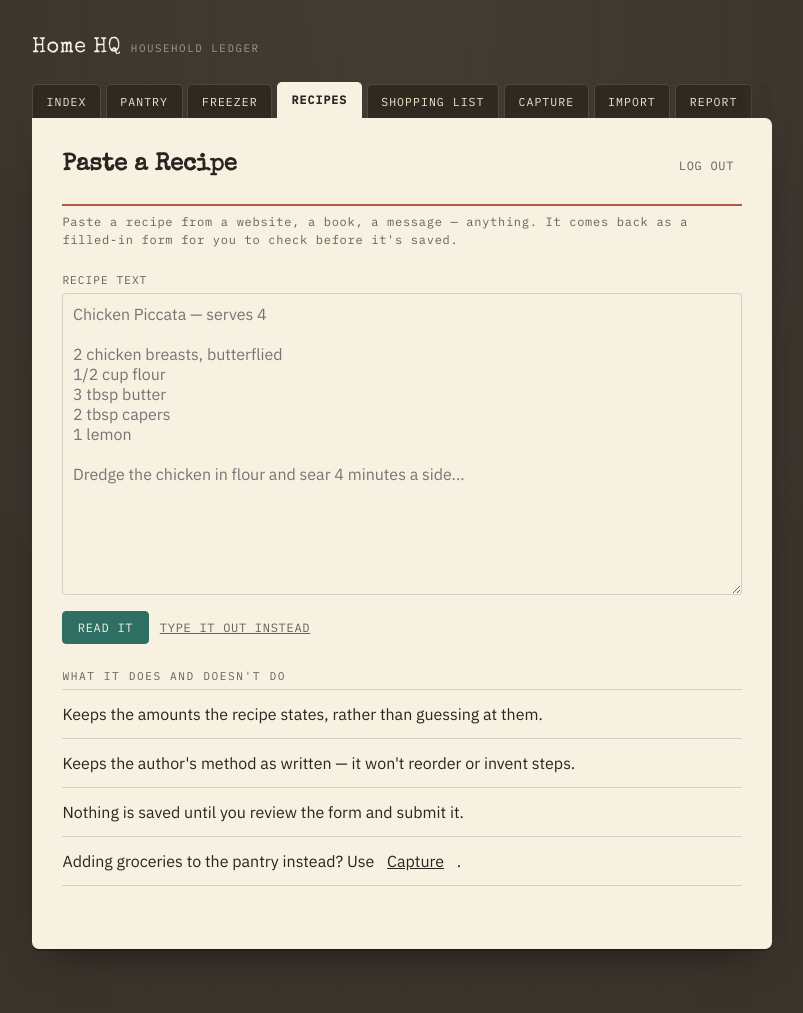
After one commit to sh7289/homehq, a Flask app: page /recipes/paste in a window 1280 px wide. The commit adds this page. Shown: the whole page, without its empty margins (238-1041 px from the left). Run offline with Flask 3, Linux system fonts and the light colour scheme; the visitor is signed in with stand-in values (Sample User, id 1).

Commit message:
Add a paste-a-recipe path, and stop Capture failing silently
Capture only understands groceries -- its prompt ignores anything that is not
food being added -- so pasting a recipe into it returned zero items and then
redirected to an empty review list. That looks exactly like the app doing
nothing. It now says what it did not find and points at the right tool.

The right tool did not exist, so this adds it. Paste a recipe from anywhere
and the new-recipe form comes back filled in: name, kind, serves, ingredients
with amounts, and the method as written. It deliberately hands off to the
existing form rather than writing a file, because the model will get some of
it wrong and correcting it before saving beats correcting it after.

Unlike the terse recipe-bank notes, pasted recipes state their amounts, so
this prompt keeps them rather than leaving quantities null. Names drop
preparation state -- "capers", not "capers, drained" -- since a name with prep
attached matches nothing in the pantry.

Co-Authored-By: Claude Sonnet 5 <noreply@anthropic.com>
Claude-Session: https://claude.ai/code/session_01FZf9QybzEbUSeaX7RjfYPB

```diff
--- a/ai_extract.py
+++ b/ai_extract.py
@@ -193,6 +193,41 @@ Notes from the cook:
 """
 
 
+_RECIPE_PROMPT = """Below is a recipe pasted from somewhere -- a website, a
+book, a message, or typed from memory. Pull it into structured form.
+
+Respond with ONLY a JSON object (no prose, no markdown fences):
+
+{{"kind": "recipe", "name": "Chicken Piccata", "recipe_kind": "meal",
+  "serves": 4,
+  "ingredients": [
+    {{"name": "chicken breasts", "quantity": 2, "unit": "count",
+     "fresh": true, "staple": false}}
+  ],
+  "method": "Dredge the chicken in flour and sear..."}}
+
+- "recipe_kind" is one of: meal, baked, sauce, side, breakfast.
+- "serves" is a number, or null if the text does not say.
+- Keep quantities as written. Unlike terse notes, a pasted recipe usually
+  states amounts -- record them. Use null only where the text gives none.
+- "fresh" is true for produce, dairy, fresh meat and fish, and fresh herbs.
+- "staple" is true for spices, dried herbs, oils, vinegars, flour and sugar.
+- An ingredient is not both fresh and staple.
+- Ingredient names go in lower case as you would write them on a shopping
+  list, except brand names and proper nouns.
+- Names carry no preparation or state: "capers", not "capers, drained";
+  "parsley", not "chopped parsley"; "chicken breasts", not "chicken breasts,
+  butterflied and pounded thin". Preparation belongs in the method, and a name
+  with it attached will not match anything in the pantry.
+- "method" is the cooking instructions as readable prose, with blank lines
+  between paragraphs. Keep the author's steps; do not invent or reorder them.
+- If the text is not a recipe at all, return an empty ingredients list.
+
+The pasted text:
+{text}
+"""
+
+
 class ExtractionError(Exception):
     pass
 
@@ -362,6 +397,54 @@ def parse_steps_response(response_text):
     return recipe_loader.normalize_steps(data.get("items"))
 
 
+_RECIPE_KINDS = ("meal", "baked", "sauce", "side", "breakfast")
+
+
+def parse_recipe_response(response_text):
+    """Parse a pasted-recipe reply into a dict ready to prefill the form."""
+    try:
+        data = json.loads(_strip_code_fence(response_text))
+    except (json.JSONDecodeError, TypeError) as exc:
+        raise ExtractionError(f"Model response was not valid JSON: {exc}") from exc
+
+    if not isinstance(data, dict):
+        raise ExtractionError("Response was not a recipe object")
+
+    ingredients = []
+    for raw in data.get("ingredients") or []:
+        try:
+            ingredients.append(recipe_loader.normalize_ingredient(raw))
+        except (ValueError, TypeError):
+            continue
+
+    kind = data.get("recipe_kind")
+    serves = data.get("serves")
+    return {
+        "name": (data.get("name") or "").strip(),
+        "kind": kind if kind in _RECIPE_KINDS else "meal",
+        "serves": serves if isinstance(serves, int) else None,
+        "ingredients": ingredients,
+        "method": (data.get("method") or "").strip(),
+    }
+
+
+def extract_recipe(text, api_key=None, model=None, client=None):
+    """Turn pasted recipe text into a structured recipe."""
+    client = _build_client(api_key, client)
+
+    message = client.messages.create(
+        model=model or DEFAULT_MODEL,
+        max_tokens=4096,
+        messages=[
+            {
+                "role": "user",
+                "content": [{"type": "text", "text": _RECIPE_PROMPT.format(text=text)}],
+            }
+        ],
+    )
+    return parse_recipe_response(message.content[0].text)
+
+
 def extract_steps(name, ingredients, notes, api_key=None, model=None, client=None):
     """Propose a cooking-step graph for a recipe."""
     client = _build_client(api_key, client)
--- a/app.py
+++ b/app.py
@@ -546,6 +546,67 @@ def create_app():
             active="recipes",
         )
 
+    @app.route("/recipes/paste", methods=["GET", "POST"])
+    @login_required
+    def recipe_paste():
+        """Paste a recipe from anywhere and get the new-recipe form prefilled.
+
+        Deliberately hands off to the existing form rather than writing a file:
+        the model will get some of it wrong, and correcting it before it is
+        saved is easier than correcting it afterwards.
+        """
+        if request.method != "POST":
+            return render_template("recipe_paste.html", error=None, text="", active="recipes")
+
+        text = request.form.get("text", "").strip()
+        if not text:
+            return render_template(
+                "recipe_paste.html",
+                error="Paste a recipe first.",
+                text="",
+                active="recipes",
+            )
+
+        try:
+            api_key = os.environ["HOMEHQ_ANTHROPIC_API_KEY"]
+        except KeyError:
+            return render_template(
+                "recipe_paste.html",
+                error="AI import isn't configured yet -- set HOMEHQ_ANTHROPIC_API_KEY.",
+                text=text,
+                active="recipes",
+            )
+
+        try:
+            parsed = ai_extract.extract_recipe(text, api_key=api_key)
+        except ai_extract.ExtractionError as exc:
+            return render_template(
+                "recipe_paste.html", error=str(exc), text=text, active="recipes"
+            )
+
+        if not parsed["ingredients"]:
+            return render_template(
+                "recipe_paste.html",
+                error="That didn't look like a recipe -- no ingredients found in it.",
+                text=text,
+                active="recipes",
+            )
+
+        return render_template(
+            "recipe_form.html",
+            error=None,
+            form={
+                "name": parsed["name"],
+                "kind": parsed["kind"],
+                "serves": parsed["serves"] or "",
+                "ingredients": recipe_writer.ingredients_to_lines(parsed["ingredients"]),
+                "body": parsed["method"],
+            },
+            from_paste=True,
+            ingredient_help=_INGREDIENT_HELP,
+            active="recipes",
+        )
+
     @app.route("/recipes/new", methods=["GET", "POST"])
     @login_required
     def recipe_new():
@@ -797,6 +858,20 @@ def create_app():
                 "capture.html", error=str(exc), text=text, active="capture"
             )
 
+        if not rows:
+            # Capture only understands groceries. Pasting a recipe here would
+            # otherwise redirect to an empty review list and look like the app
+            # simply did nothing.
+            return render_template(
+                "capture.html",
+                error=(
+                    "Couldn't find any pantry or freezer items in that. If you "
+                    "were adding a recipe, paste it into Recipes instead."
+                ),
+                text=text,
+                active="capture",
+            )
+
         for row in rows:
             db.add_staging_item(get_db(), **row)
         return redirect(url_for("import_review"))
--- a/templates/capture.html
+++ b/templates/capture.html
@@ -30,7 +30,8 @@
     <ul class="rows">
       <li class="row">Say amounts if you know them — "two cans", "a bag". If you don't, leave it out and fill it in on the review screen.</li>
       <li class="row">Mention frozen things as frozen so they land in the freezer.</li>
-      <li class="row">Photographing a receipt? Use <a href="{{ url_for('import_upload') }}">Import</a> instead.</li>
+      <li class="row">Photographing a receipt or a shelf? Use <a href="{{ url_for('import_upload') }}">Import</a> instead.</li>
+      <li class="row">Adding a recipe? Paste it into <a href="{{ url_for('recipe_paste') }}">Recipes</a> — this box only understands groceries.</li>
     </ul>
   </div>
 {% endblock %}
--- /dev/null
+++ b/templates/recipe_paste.html
@@ -0,0 +1,37 @@
+{% extends "base.html" %}
+{% block title %}Paste a recipe – Home HQ{% endblock %}
+{% block content %}
+  <div class="card">
+    <div class="top-actions">
+      <h1 class="card__title">Paste a Recipe</h1>
+      <form method="post" action="{{ url_for('logout') }}"><button class="btn btn--ghost" type="submit">Log out</button></form>
+    </div>
+    <hr class="card__rule">
+    <p class="card__meta">
+      Paste a recipe from a website, a book, a message — anything. It comes
+      back as a filled-in form for you to check before it's saved.
+    </p>
+
+    {% if error %}
+      <p class="form-error">{{ error }}</p>
+    {% endif %}
+
+    <form method="post" action="{{ url_for('recipe_paste') }}">
+      <div class="field">
+        <label for="text">Recipe text</label>
+        <textarea id="text" name="text" rows="14"
+                  placeholder="Chicken Piccata — serves 4&#10;&#10;2 chicken breasts, butterflied&#10;1/2 cup flour&#10;3 tbsp butter&#10;2 tbsp capers&#10;1 lemon&#10;&#10;Dredge the chicken in flour and sear 4 minutes a side...">{{ text }}</textarea>
+      </div>
+      <button class="btn btn--primary" type="submit">Read it</button>
+      <a class="btn btn--ghost" href="{{ url_for('recipe_new') }}">Type it out instead</a>
+    </form>
+
+    <span class="eyebrow">What it does and doesn't do</span>
+    <ul class="rows">
+      <li class="row">Keeps the amounts the recipe states, rather than guessing at them.</li>
+      <li class="row">Keeps the author's method as written — it won't reorder or invent steps.</li>
+      <li class="row">Nothing is saved until you review the form and submit it.</li>
+      <li class="row">Adding groceries to the pantry instead? Use <a href="{{ url_for('capture') }}">Capture</a>.</li>
+    </ul>
+  </div>
+{% endblock %}
--- a/templates/recipes.html
+++ b/templates/recipes.html
@@ -63,6 +63,7 @@
       </ul>
     {% endfor %}
 
-    <a class="btn btn--primary" href="{{ url_for('recipe_new') }}">Add a recipe</a>
+    <a class="btn btn--primary" href="{{ url_for('recipe_paste') }}">Paste a recipe</a>
+    <a class="btn" href="{{ url_for('recipe_new') }}">Add one by hand</a>
   </div>
 {% endblock %}
```
Also changed, not shown: templates/recipe_form.html (+7 -0 lines), tests/test_capture.py (+15 -0 lines), tests/test_recipe_routes.py (+63 -0 lines).
